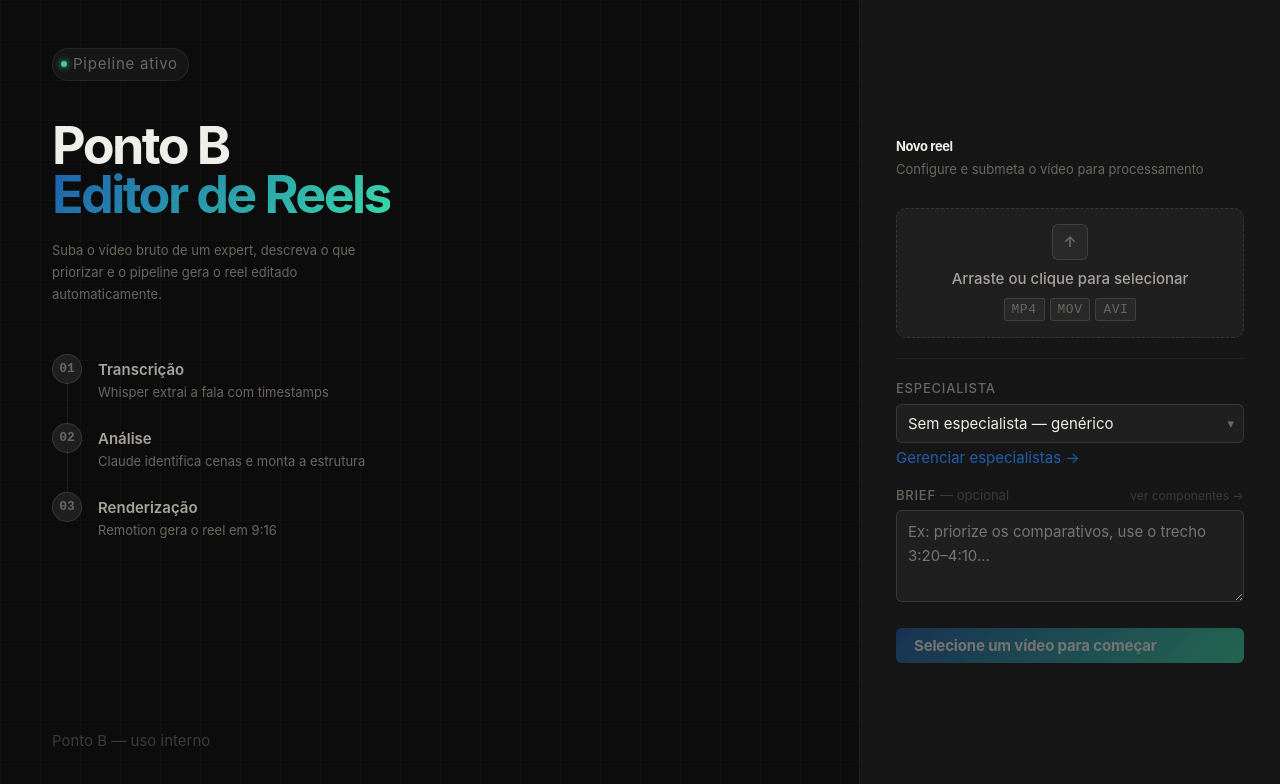
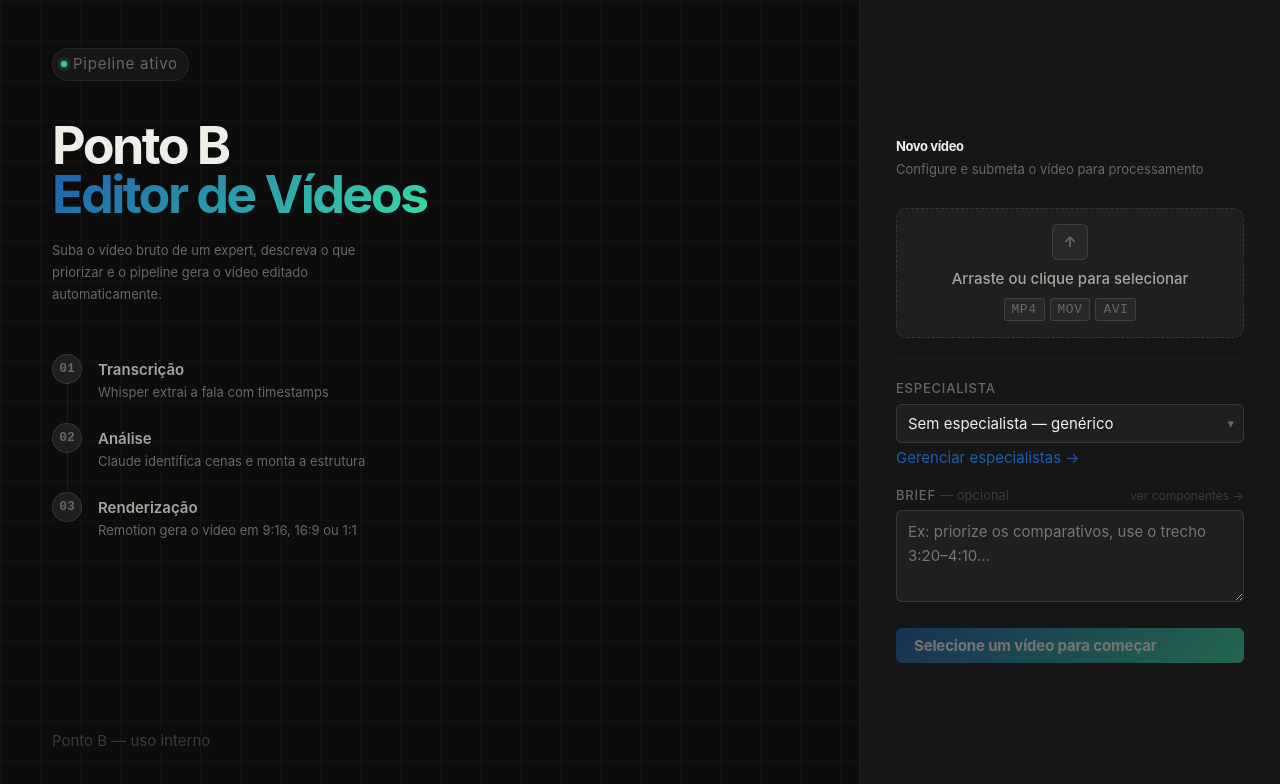
Before and after one commit to barbaracosta-pontob/editor-videos-ponto-b, a Next.js app in the folder apps/web/: page / in a window 1280 px wide. Shown: the top 784 px of the page. Built offline with nearby package versions, Linux system fonts and the light colour scheme.

Commit message:
chore: renomeia Editor de Reels para Editor de Videos em todos os textos visíveis

```diff
--- a/apps/web/src/app/layout.tsx
+++ b/apps/web/src/app/layout.tsx
@@ -3,8 +3,8 @@ import "./globals.css";
 import { ToastProvider } from "@/components/Toast";
 
 export const metadata: Metadata = {
-  title: "Ponto B — Editor de Reels",
-  description: "Ponto B — gerador de reels",
+  title: "Ponto B — Editor de Vídeos",
+  description: "Ponto B — editor de vídeos para especialistas",
 };
 
 export default function RootLayout({ children }: { children: React.ReactNode }) {
--- a/apps/web/src/app/page.tsx
+++ b/apps/web/src/app/page.tsx
@@ -26,7 +26,7 @@ type EspecialistaItem = {
 const PIPELINE_STEPS = [
   { num: "01", label: "Transcrição", detail: "Whisper extrai a fala com timestamps" },
   { num: "02", label: "Análise",     detail: "Claude identifica cenas e monta a estrutura" },
-  { num: "03", label: "Renderização", detail: "Remotion gera o reel em 9:16" },
+  { num: "03", label: "Renderização", detail: "Remotion gera o vídeo em 9:16, 16:9 ou 1:1" },
 ];
 
 // ── Home ──────────────────────────────────────────────────────────────────────
@@ -132,12 +132,12 @@ export default function Home() {
           </div>
 
           <h1 className={styles.title}>
-            Ponto B<br /><span>Editor de Reels</span>
+            Ponto B<br /><span>Editor de Vídeos</span>
           </h1>
 
           <p className={styles.description}>
             Suba o vídeo bruto de um expert, descreva o que priorizar
-            e o pipeline gera o reel editado automaticamente.
+            e o pipeline gera o vídeo editado automaticamente.
           </p>
 
           <div className={styles.pipelineSteps}>
@@ -163,7 +163,7 @@ export default function Home() {
       <div className={styles.rightPanel}>
 
         <div className={styles.formHeading}>
-          <h2 className={styles.formTitle}>Novo reel</h2>
+          <h2 className={styles.formTitle}>Novo vídeo</h2>
           <p className={styles.formSubtitle}>Configure e submeta o vídeo para processamento</p>
         </div>
 
@@ -257,7 +257,7 @@ export default function Home() {
           onClick={handleSubmit}
           disabled={!file}
         >
-          {file ? "Analisar e montar reel →" : "Selecione um vídeo para começar"}
+          {file ? "Analisar e montar vídeo →" : "Selecione um vídeo para começar"}
         </ActionButton>
       </div>
     </main>
```
Also changed, not shown: 2 other files (tests, documents, lock files or other folders).
